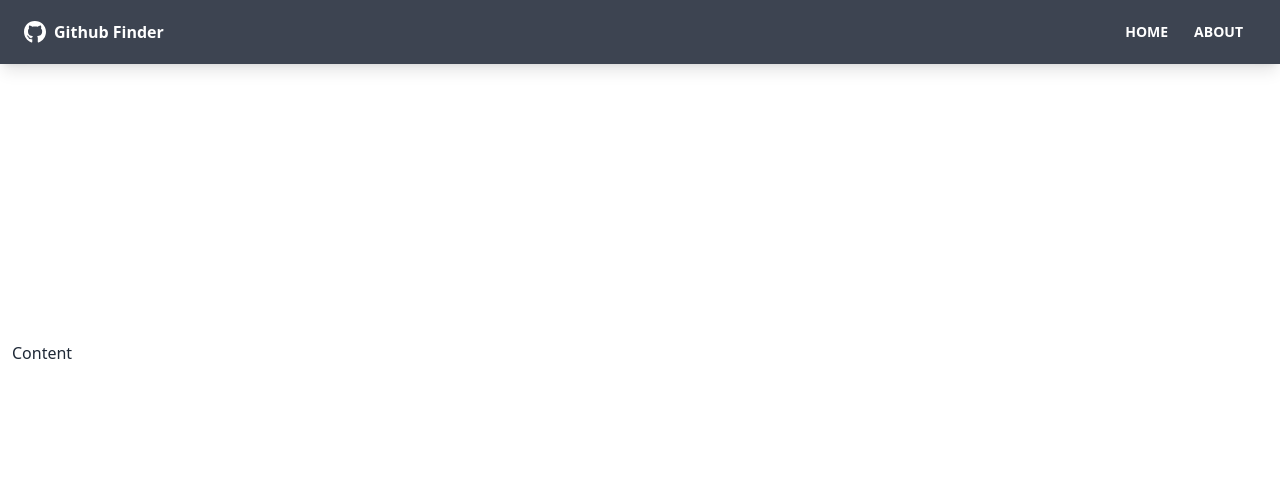
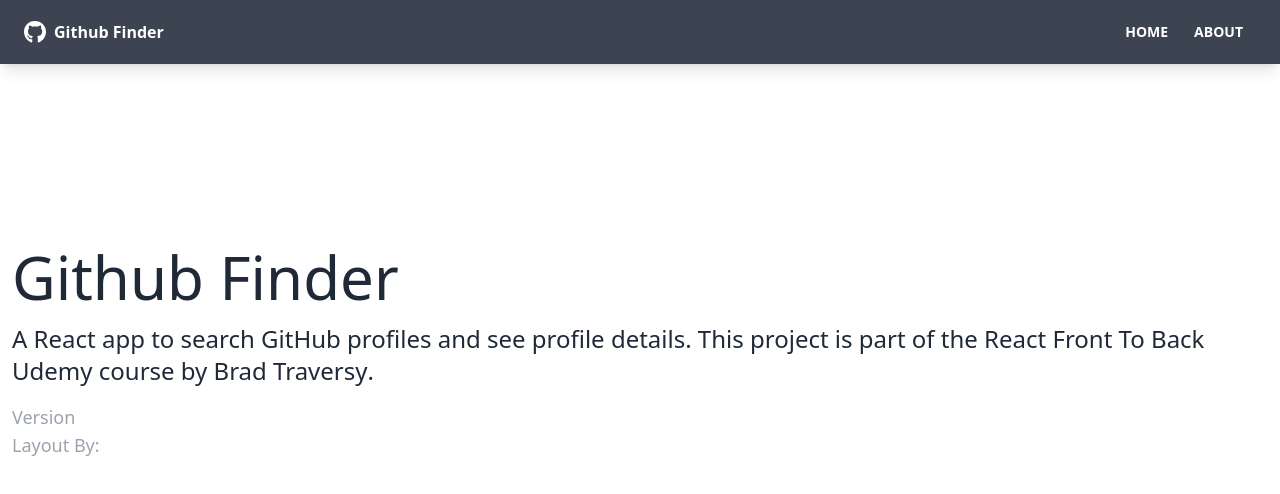
Before and after one commit to russfraze/github-finder, a React (Create React App) app: page /about in a window 1280 px wide. Shown: the top 494 px of the page. Built offline with nearby package versions, Linux system fonts and the light colour scheme.

Commit message:
fetch users

```diff
--- a/src/App.js
+++ b/src/App.js
@@ -1,7 +1,10 @@
 
-import {BrowserRouter as Router, Route} from 'react-router-dom'
+import {BrowserRouter as Router, Route, Routes} from 'react-router-dom'
 import Navbar from './components/layout/Navbar'
 import Footer from './components/layout/Footer'
+import Home from './pages/Home'
+import About from './pages/About'
+import NotFound from './pages/NotFound'
 
 function App() {
   return (
@@ -10,7 +13,12 @@
         <Navbar />
 
         <main className="container mx-auto px-3 pb-12">
-          Content
+          <Routes>
+            <Route path='/' element={<Home />} />
+            <Route path='/about' element={<About />} />
+            <Route path='/notfound' element={<NotFound />} />
+            <Route path='/*' element={<NotFound />} />
+          </Routes>
         </main>
 
         <Footer />
--- /dev/null
+++ b/src/components/users/UserResults.jsx
@@ -0,0 +1,42 @@
+import {useEffect, useState} from 'react'
+
+function UserResults() {
+
+    const [users, setUsers] = useState([
+
+    ])
+    const [loading, setLoading] = useState(true)
+
+    useEffect(() => {
+        fetchUsers()
+    }, [])
+
+    const fetchUsers = async () => {
+        const response = await fetch(`${process.env.REACT_APP_GITHUB_URL}/users`, {
+            headers: {
+                Authorization: `token ${process.env.REACT_APP_GITHUB_TOKEN}`,
+            }
+        })
+
+        const data = await response.json()
+
+        setUsers(data)
+        setLoading(false)
+    }
+
+    if (!loading) {
+        return (
+            <div className="grid grid-cols-1 gap-8 xl:grid-cols-4 lg:grid-cols-3 md:grid-cols-2">
+                {users.map((user) => (
+                    <h3>{user.login}</h3>
+                ))}
+            </div>
+        )
+
+    } else {
+        return <h3>loading...</h3>
+    }
+
+}
+
+export default UserResults
--- /dev/null
+++ b/src/pages/About.jsx
@@ -0,0 +1,33 @@
+function About() {
+    return (
+        <div>
+            <h1 className="text-6xl mb-4">Github Finder</h1>
+            <p className='mb-4 text-2xl font-light'>
+                A React app to search GitHub profiles and see profile details. This
+                project is part of the
+                <a href='https://www.udemy.com/course/modern-react-front-to-back/'>
+                    {' '}
+                React Front To Back
+                </a>{' '}
+                Udemy course by
+                <strong>
+                    <a href='https://traversymedia.com'> Brad Traversy</a>
+                </strong>
+                .
+            </p>
+            <p className='text-lg text-gray-400'>
+                Version <span className='text-white'>1.0.0</span>
+            </p>
+            <p className='text-lg text-gray-400'>
+                Layout By:
+                <a className='text-white' href='https://twitter.com/hassibmoddasser'>
+                    Hassib Moddasser
+                </a>
+            </p>
+
+
+        </div>
+    )
+}
+
+export default About
--- /dev/null
+++ b/src/pages/Home.jsx
@@ -0,0 +1,11 @@
+import UserResults from '../components/users/UserResults'
+
+function Home() {
+    return (
+        <>
+            <UserResults />
+        </>
+    )
+}
+
+export default Home
--- /dev/null
+++ b/src/pages/NotFound.jsx
@@ -0,0 +1,21 @@
+import {FaHome} from 'react-icons/fa'
+import {Link} from 'react-router-dom'
+
+function NotFound() {
+    return (
+        <div className='hero'>
+            <div className="text-center hero-content">
+                <div className="max-w-lg">
+                    <h1 className="text-8xl font-bold mb-8">Oops!</h1>
+                    <p className="text-5xl mb-8">404 - Page not found</p>
+                    <Link className='btn btn-primary btn-lg' to='/'>
+                        <FaHome className='mr-2'/>
+                        Back To Home
+                    </Link>
+                </div>
+            </div>
+        </div>
+    )
+}
+
+export default NotFound
```
Also changed, not shown: 1 other file (tests, documents, lock files or other folders).
